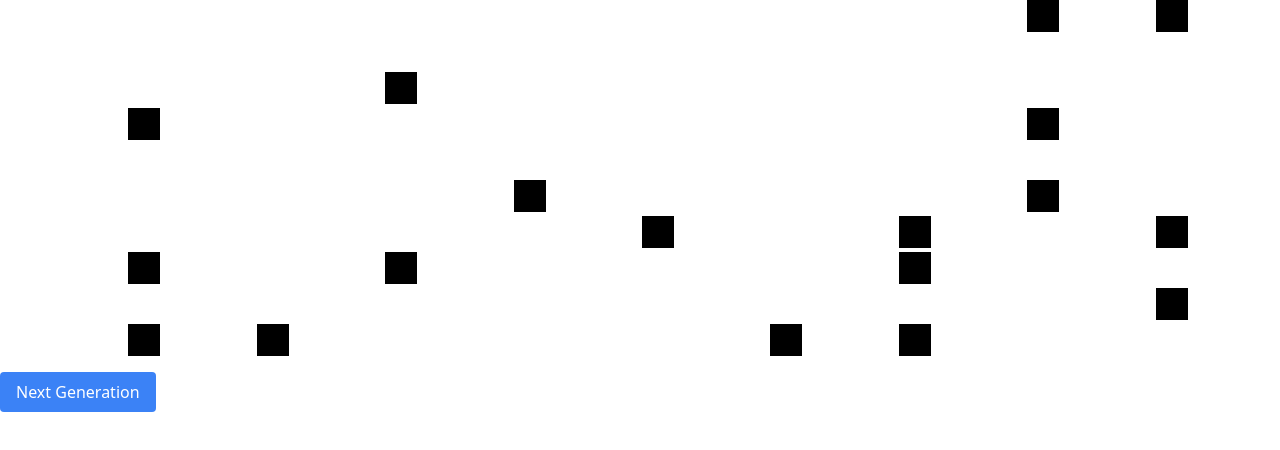
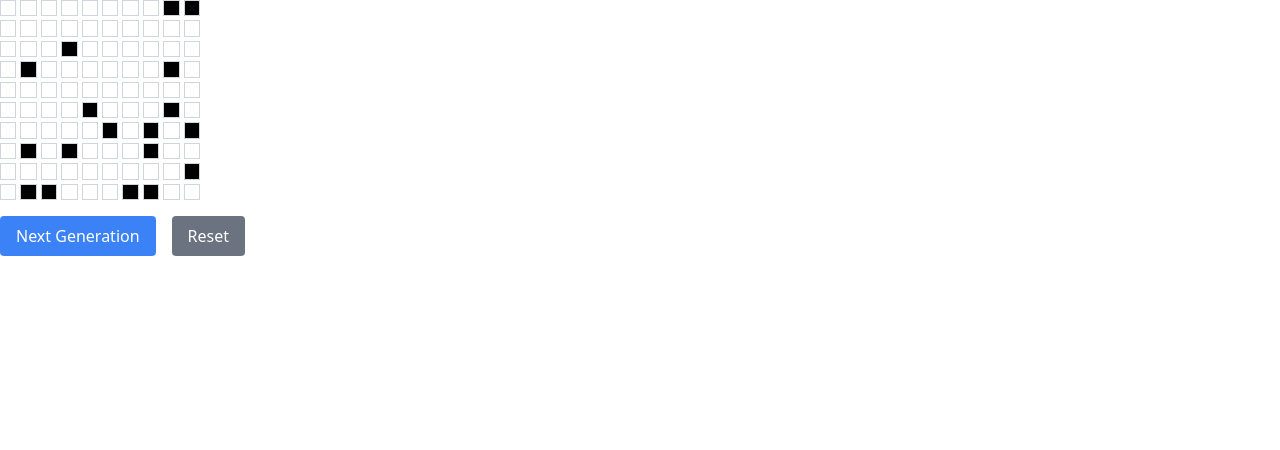
Before and after one commit to pvwnthem/gomathx, a React (Vite) app in the folder client/: page /tools/game-of-life in a window 1280 px wide. Shown: the top 450 px of the page. Built offline with nearby package versions, Linux system fonts and the light colour scheme.

Commit message:
improvements

```diff
--- a/client/src/components/tools/GameOfLife.tsx
+++ b/client/src/components/tools/GameOfLife.tsx
@@ -1,62 +1,70 @@
+import React, { useEffect, useState, useCallback } from 'react';
+import axios from 'axios';
 
-import React, { useEffect, useState } from 'react';
-import axios from 'axios';
+const GRID_SIZE = 10;
+const INITIAL_FILLED_CELLS = 20;
 
 const GameOfLife = () => {
   const [grid, setGrid] = useState<number[][]>([]);
 
   useEffect(() => {
     // Initialize the grid with the initial state (e.g., all cells are dead).
-  const initialGrid = Array.from({ length: 10 }, () => Array(10).fill(0));
+    const initialGrid = Array.from({ length: GRID_SIZE }, () => Array(GRID_SIZE).fill(0));
 
     // Randomly fill in some squares on the initial grid.
-  for (let i = 0; i < 20; i++) {
-    const row = Math.floor(Math.random() * 10);
-    const col = Math.floor(Math.random() * 10);
+    for (let i = 0; i < INITIAL_FILLED_CELLS; i++) {
+      const row = Math.floor(Math.random() * GRID_SIZE);
+      const col = Math.floor(Math.random() * GRID_SIZE);
       initialGrid[row][col] = 1;
     }
 
     setGrid(initialGrid);
   }, []);
 
-  const handleNextGeneration = async () => {
+  const handleNextGeneration = useCallback(async () => {
     try {
       // Make an API call to get the next generation by passing the current grid
-      const response = await axios.post('http://localhost:8080/tools/game-of-life/next', { grid });
+      const response = await axios.post('http://localhost:8080/tools/game-of-life/next', {
+        grid,
+      });
       setGrid(response.data.grid);
     } catch (error) {
       console.error('Error fetching next generation:', error);
+      // Show user-friendly error message to the user
+      // setError('An error occurred while fetching the next generation.');
     }
-  };
+  }, [grid]);
 
-  // Function to toggle a cell's state when clicked
-  const toggleCell = (rowIndex: number, colIndex: number) => {
+  const toggleCell = useCallback((rowIndex: number, colIndex: number) => {
     const updatedGrid = [...grid];
     updatedGrid[rowIndex][colIndex] = 1 - updatedGrid[rowIndex][colIndex];
     setGrid(updatedGrid);
+  }, [grid]);
+
+  const handleReset = () => {
+    const initialGrid = Array.from({ length: GRID_SIZE }, () => Array(GRID_SIZE).fill(0));
+    setGrid(initialGrid);
   };
 
   return (
-    <div>
-      <div className="grid grid-cols-10 gap-1">
+    <div className='w-screen h-screen'>
+      <div className='grid grid-cols-10 gap-1' style={{ width: '200px', height: '200px' }}>
         {/* Render the grid */}
         {grid.map((row, rowIndex) =>
           row.map((cell, colIndex) => (
             <div
               key={`${rowIndex}-${colIndex}`}
-              className={`w-8 h-8 ${
-                cell === 1 ? 'bg-black' : 'bg-white'
-              }`}
+              className={`w-full h-full border border-gray-300 ${cell === 1 ? 'bg-black' : 'bg-white'}`}
               onClick={() => toggleCell(rowIndex, colIndex)}
             ></div>
           ))
         )}
       </div>
-      <button
-        className="mt-4 px-4 py-2 bg-blue-500 text-white rounded"
-        onClick={handleNextGeneration}
-      >
+      <button className='mt-4 mr-4 px-4 py-2 bg-blue-500 text-white rounded' onClick={handleNextGeneration}>
         Next Generation
+      </button>
+      <button className='mt-4 px-4 py-2 bg-gray-500 text-white rounded' onClick={handleReset}>
+        Reset
       </button>
     </div>
   );
```
Lines whose indentation alone changed are shown as unchanged.
